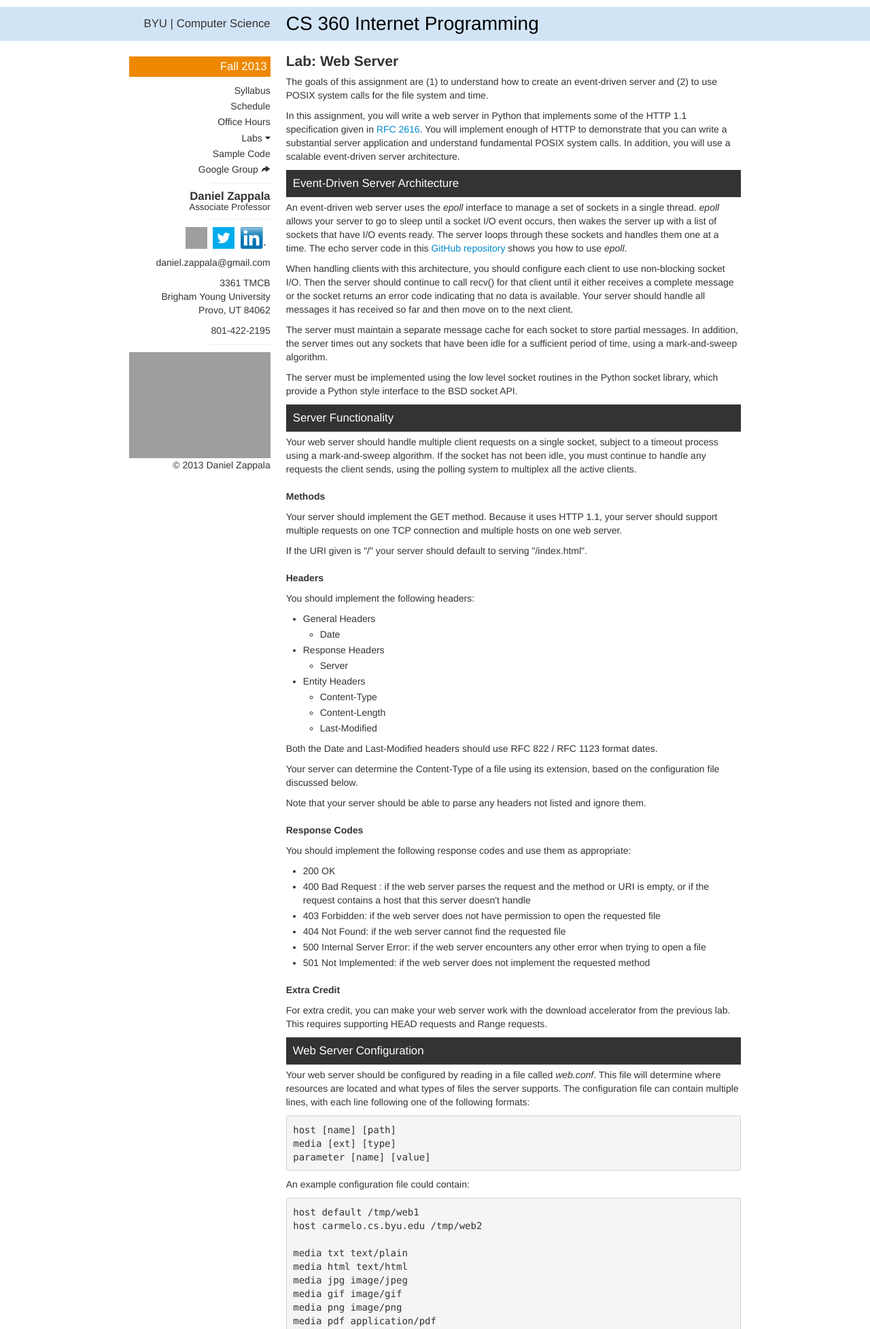
After one commit to zappala/cs360-web, a Flask app: page /fall-2013/labs/web-server in a window 1280 px wide. The commit adds this page. Shown: the top 1955 px of the page at 68% size. Run offline with Flask 2, Linux system fonts and the light colour scheme; some libraries are stand-ins or nearby versions; grey boxes are pictures that could not be loaded.

Commit message:
Added web server lab for Fall 2013.

```diff
--- /dev/null
+++ b/templates/fall-2013/labs/web-server.html
@@ -0,0 +1,274 @@
+{% extends "fall-2013/sidebar.html" %}
+
+{% block page %}
+
+<div class="text">
+  <div class="row-fluid">
+    <div class="span12">
+      <h1 class="top">Lab: Web Server</h1>
+
+      <p>The goals of this assignment are (1) to understand how to
+	create an event-driven server and (2) to use POSIX system
+	calls for the file system and time.</p>
+
+      <p>In this assignment, you will write a web server in Python
+	that implements some of the HTTP 1.1 specification given in
+	<a href="http://www.faqs.org/rfcs/rfc2616.html">RFC 2616</a>.
+	You will implement enough of HTTP to demonstrate that you can
+	write a substantial server application and understand
+	fundamental POSIX system calls.  In addition, you will use a
+	scalable event-driven server architecture.</p>
+
+      <h2>Event-Driven Server Architecture</h2>
+
+      <p>An event-driven web server uses the <i>epoll</i> interface to
+	manage a set of sockets in a single thread.  <i>epoll</i>
+	allows your server to go to sleep until a socket I/O event
+	occurs, then wakes the server up with a list of sockets that
+	have I/O events ready. The server loops through these sockets
+	and handles them one at a time.  The echo server code in this
+
+	<a href="https://github.com/zappala/python-networking-and-threading">GitHub repository</a>
+
+	shows you how to use <i>epoll</i>.</p>
+
+      <p>When handling clients with this architecture, you should
+	configure each client to use non-blocking socket I/O. Then the
+	server should continue to call recv() for that client until it
+	either receives a complete message or the socket returns an
+	error code indicating that no data is available. Your server
+	should handle all messages it has received so far and then
+	move on to the next client.</p>
+
+      <p>The server must maintain a separate message cache for each
+	socket to store partial messages. In addition, the server
+	times out any sockets that have been idle for a sufficient
+	period of time, using a mark-and-sweep algorithm.</p>
+
+      <p>The server must be implemented using the low level socket
+	routines in the Python socket library, which provide a Python
+	style interface to the BSD socket API.</p>
+
+      <h2>Server Functionality</h2>
+
+      <p>Your web server should handle multiple client requests on a
+	single socket, subject to a timeout process using a
+	mark-and-sweep algorithm. If the socket has not been idle, you
+	must continue to handle any requests the client sends, using
+	the polling system to multiplex all the active clients.</p>
+
+      <h3>Methods</h3>
+
+      <p>Your server should implement the GET method.  Because it
+	uses HTTP 1.1, your server should support multiple requests on one
+	TCP connection and multiple hosts on one web server.</p>
+
+      <p>If the URI given is "/" your server should default to serving
+	"/index.html".</p>
+
+      <h3>Headers</h3>
+
+      <p>You should implement the following headers:</p>
+
+      <ul>
+
+	<li>General Headers
+	  <ul>
+	    <li>Date</li>
+	  </ul>
+	</li>
+
+	<li>Response Headers
+	  <ul>
+	    <li>Server</li>
+	  </ul>
+	</li>
+
+	<li>Entity Headers
+	  <ul>
+	    <li>Content-Type</li>
+	    <li>Content-Length</li>
+	    <li>Last-Modified</li>
+	  </ul>
+	</li>
+      </ul>
+
+      <p>Both the Date and Last-Modified headers should use RFC 822 / RFC
+	1123 format dates.</p>
+
+      <p>Your server can determine the Content-Type of a file using its
+	extension, based on the configuration file discussed below.<p>
+
+      <p>Note that your server should be able to parse any headers not
+	listed and ignore them.</p>
+
+      <h3>Response Codes</h3>
+
+      <p>You should implement the following response codes and use them as
+	appropriate:</p>
+
+      <ul>
+	<li>200 OK</li>
+
+	<li>400 Bad Request : if the web server parses the request and the
+	  method or URI is empty, or if the request contains a host that this
+	  server doesn't handle</li>
+
+	<li>403 Forbidden: if the web server does not have permission to open
+	  the requested file</li>
+
+	<li>404 Not Found: if the web server cannot find the requested
+	  file</li>
+
+	<li>500 Internal Server Error: if the web server encounters any other
+	  error when trying to open a file</li>
+
+	<li>501 Not Implemented: if the web server does not implement the requested
+	  method</li>
+
+      </ul>
+
+      <h3>Extra Credit</h3>
+
+      <p>For extra credit, you can make your web server work with the
+	download accelerator from the previous lab. This requires
+	supporting HEAD requests and Range requests.</p>
+
+      <h2>Web Server Configuration</h2>
+
+      <p>Your web server should be configured by reading in a file called
+	<i>web.conf</i>.  This file will determine where resources are located
+	and what types of files the server supports.  The configuration file
+	can contain multiple lines, with each line following one of the
+	following formats:</p>
+
+<pre>
+host [name] [path]
+media [ext] [type]
+parameter [name] [value]
+</pre>
+
+      <p>An example configuration file could contain:</p>
+
+<pre>
+host default /tmp/web1
+host carmelo.cs.byu.edu /tmp/web2
+
+media txt text/plain
+media html text/html
+media jpg image/jpeg
+media gif image/gif
+media png image/png
+media pdf application/pdf
+
+parameter timeout 1
+</pre>
+
+      <p>A host line tells the server where the document root is
+	located for a given host.  This path can be either relative
+	"web1" or absolute "/tmp/web1".  A relative path starts in the
+	current directory, whereas an absolute path starts in the root
+	directory. The keyword "default" gives the path for any other
+	host not listed in the configuration file.</p>
+
+      <p>A media line tells the server the MIME type to use in the Content-Type
+	header for a document that ends in the given extension.  If a document
+	has no extension, or if its extension is not listed in the
+	configuration file, then your server should treat it as a text/plain
+	file.</p>
+
+      <p>The parameter line tells the server the time, in seconds, that a
+	socket is allowed to be idle before it will be closed.</p>
+
+      <p>When you start your web server, you should parse this configuration
+	file.</p>
+
+      <h2>Command Line Arguments and Error Checking</h2>
+
+      <p>Your server should be called <i>web.py</i> and must take the following
+	arguments:</p>
+
+<pre>
+-p [port]
+-d
+</pre>
+
+      <p>The port argument gives the port the web server should bind to, by
+	default 8080.  The debug flag turns debugging on for your server.</p>
+
+      <p>You should check for errors for all system calls and exit
+	gracefully if an error occurs, printing out an appropriate error
+	message with <i>perror()</i>.</p>
+
+      <h2>Testing</h2>
+
+      <p>To test your web server, use the files located in the
+	<a href="https://github.com/zappala/web-server-testing">Web
+	Server Testing</a> GitHub repository. Be sure to change the
+	permissions of the file test.txt so you get a 403 code when
+	accessing it:</p>
+
+<pre>
+chmod ugo-rwx static/files/test.txt
+</pre>
+
+      <p>Use the <a href="https://github.com/zappala/web-server-testing/blob/master/load/stress-test.py">stress.py
+	</a> Python script in the same GitHub repository to test how
+      your web server responds to different levels of load. For
+      example:</p>
+
+<pre>
+python stress-test.py localhost:8000/static/files/largefile.txt -t 10 -d 10
+</pre>
+
+      <p>will keep 10 threads active for 10 seconds. Each thread will
+      constantly download the URL given on the command line</p>
+
+      <h2>Report</h2>
+
+      <p>When you turn in your program, include a text file called
+	README that gives a short guide to your code, sufficient for
+	the TA to do a code review and verify that you have
+	implemented the architecture properly. Describe how you handle
+	non-blocking I/O, timeouts and caching. Be sure to mention
+	where the code is located in your files.</p>
+
+      <h2>Submission</h2>
+
+      <ol>
+
+	<li>Create a tgz of your program directory. Be sure to include
+	  a PDF of your report. For example, if your code is in the
+	  directory called web-server, then you would type this:
+
+<pre>
+tar -czvf web-server.tgz web-server
+</pre>
+
+	</li>
+
+	<li>Submit your report and the tgz file using
+	  <a href="http://learningsuite.byu.edu">learningsuite.byu.edu</a>.
+	</li>
+
+      </ol>
+
+      <h2>Grading</h2>
+
+      <p>Your web server will be tested as specified in the
+
+	<a href={{url_for("show",directory="fall-2013/labs",page="web-server-grading")}}>grading sheet</a>.
+
+      </p>
+
+      <p>If you wish to receive help with your code, then you should print
+	out clear and concise debugging information when the debugging flag is
+	given on the command line. The more helpful and clear your debugging
+	information is, the better your chances for getting useful help. You
+	should apply this same standard to how you document your code.</p>
+
+    </div>
+  </div>
+</div>
+
+{% endblock %}
--- a/templates/fall-2013/sidebar.html
+++ b/templates/fall-2013/sidebar.html
@@ -22,6 +22,7 @@ Fall 2013
 	<li><a href={{url_for("show",directory="fall-2013/labs",page="messaging-service")}}>Messaging Service</a></li>
 	<li><a href={{url_for("show",directory="fall-2013/labs",page="threaded-messaging-service")}}>Threaded Messaging Service</a></li>
 	<li><a href={{url_for("show",directory="fall-2013/labs",page="download-accelerator")}}>Download Accelerator</a></li>
+	<li><a href={{url_for("show",directory="fall-2013/labs",page="web-server")}}>Web Server</a></li>
       </ul>
     </div>
   </li>
```
Also changed, not shown: templates/fall-2013/labs/web-server-grading.html (added, +109 -0 lines).
